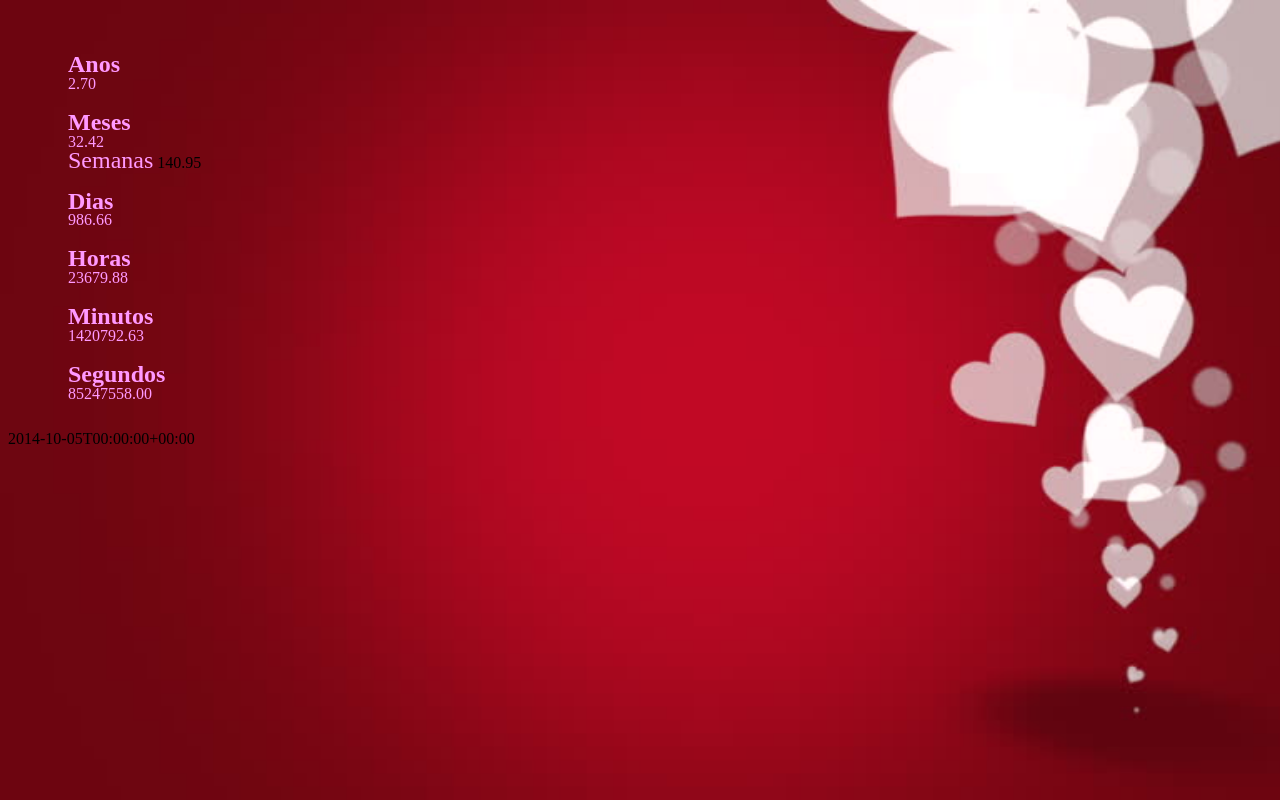
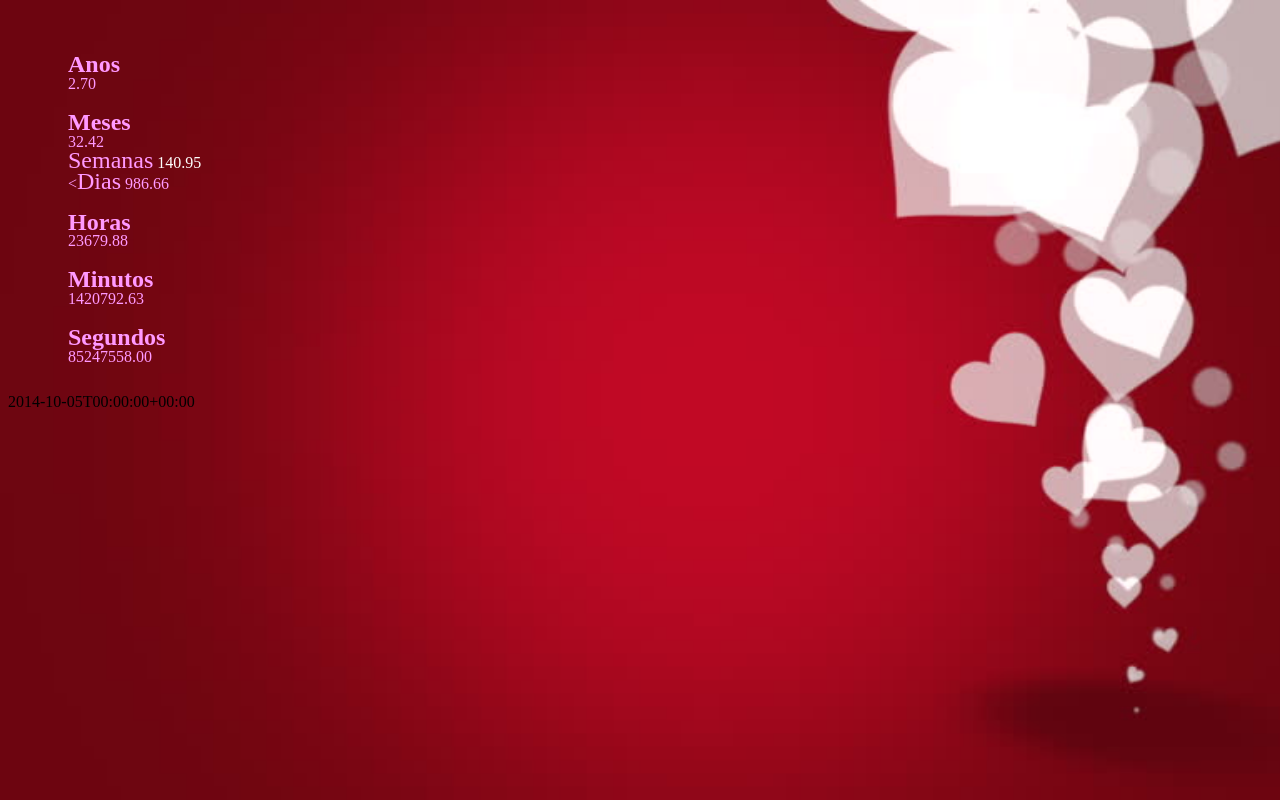
Before and after one commit to dufacc/Gabi, a plain HTML site: page index.html in a window 1280 px wide. Shown: the top 800 px of the page. Drawn offline with nearby package versions, Linux system fonts and the light colour scheme.

Commit message:
Update index.html

```diff
--- a/index.html
+++ b/index.html
@@ -21,7 +21,7 @@
     position: relative;
     text-align:left;
     left: 60px;
-    color: #000000;
+    color: #FFFFFF;
     line-height: 0.0em;
 }
 .days {
@@ -86,7 +86,7 @@ function updateClock() {
 		$('#div3').html("<h2> Anos</h2> \n" + years);
 		$('#div4').html("<h2>Meses  </h2> \n" + months);
 		$('#div5').html("<font size='5' color='#ff99ff'>Semanas</font> \n" + weeks);
-		$('#div6').html("<h2>Dias</h2> \n" + days);
+		$('#div6').html("<<font size='5' color='#ff99ff'>Dias</font> \n" + days);
 		$('#div7').html("<h2>Horas</h2> \n" + hours);
 		$('#div8').html("<h2>Minutos</h2> \n" + minutes);
 		$('#div9').html("<h2>Segundos</h2> \n" + seconds);
```
